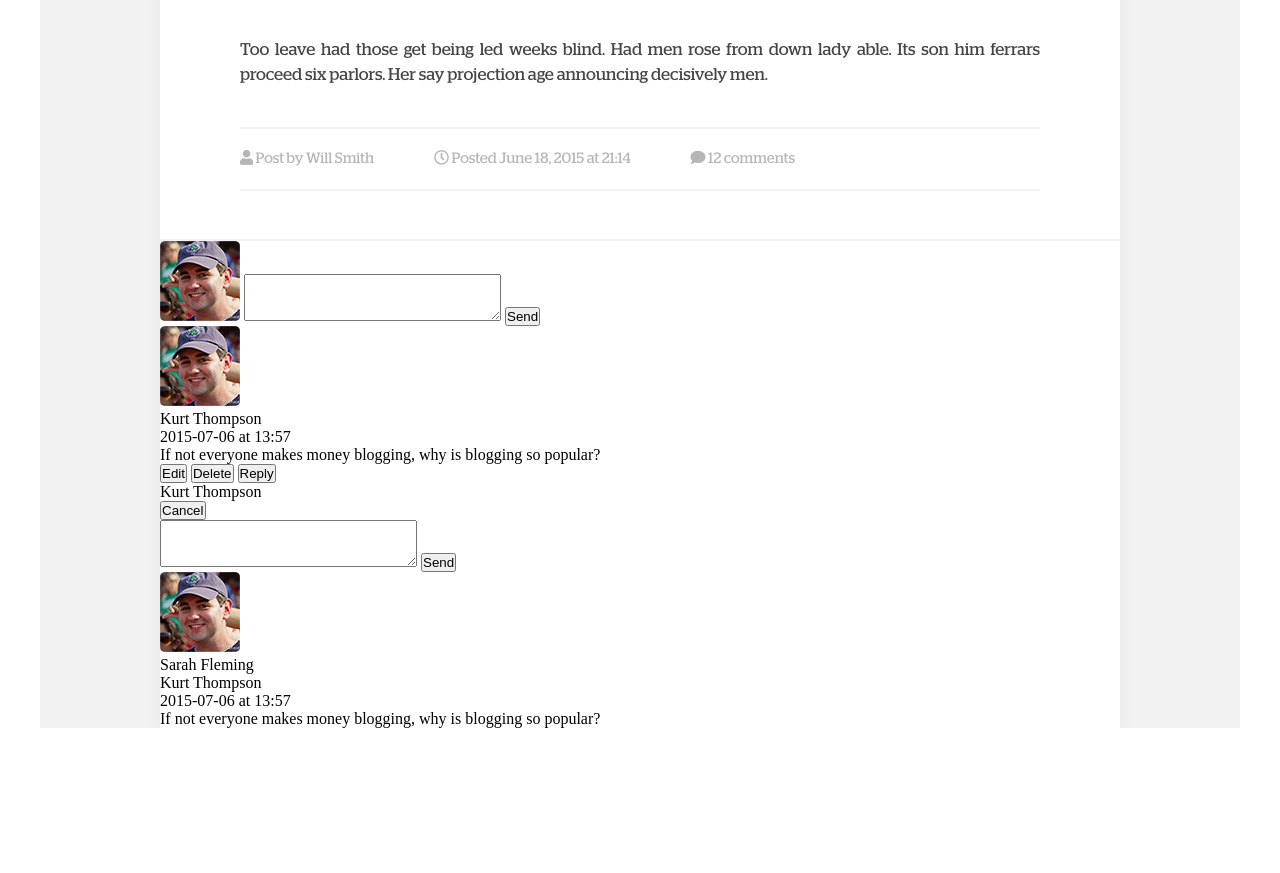
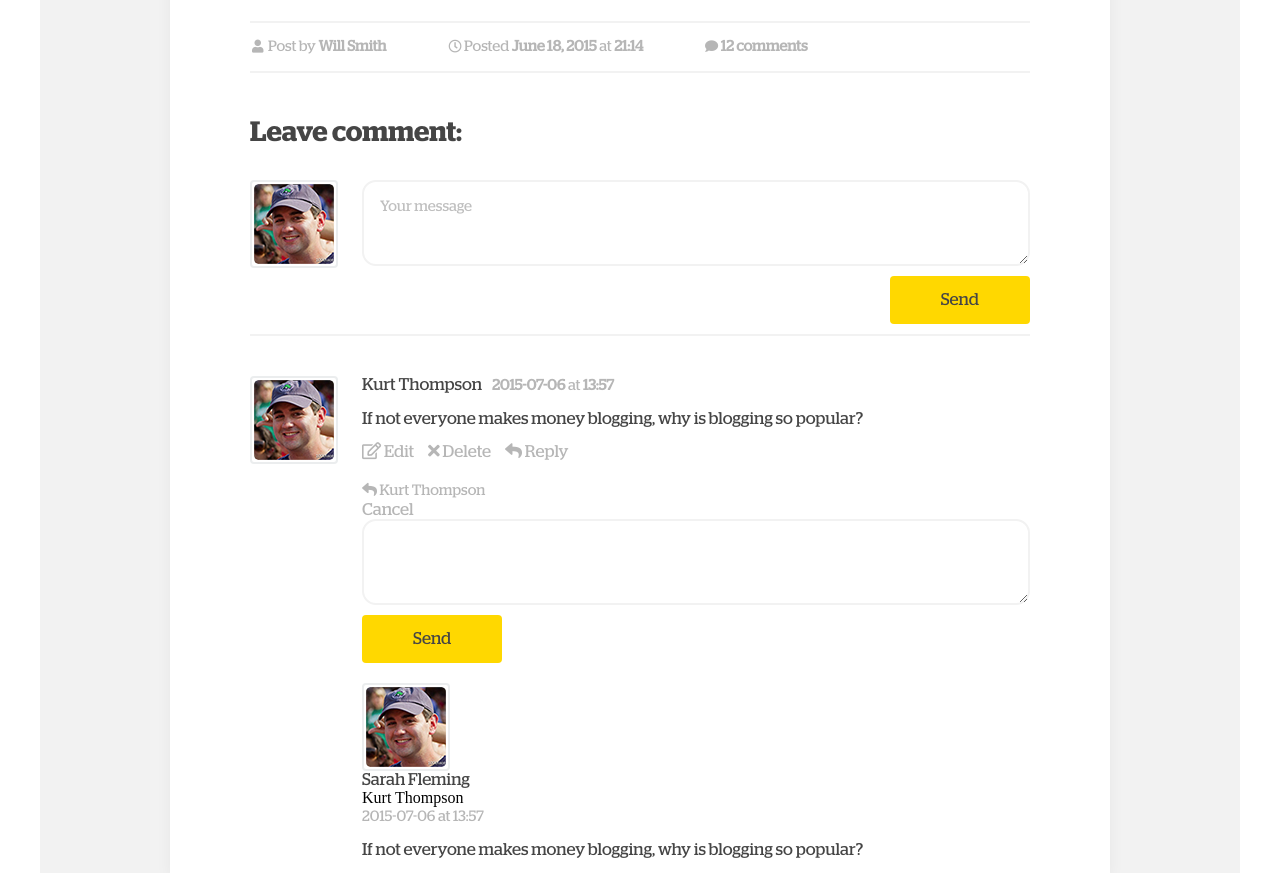
Before and after one commit to NataliiaNechyporenko/TestTask, a website: page src/index.html in a window 1280 px wide. Shown: the part 1139-2012 px from the top of the page. Before the commit the page ends 1867 px from the top, so only its background shows below. Drawn offline with nearby package versions, Linux system fonts and the light colour scheme; files that its build step writes are made by us from their sources.

Commit message:
Add some styles

```diff
--- a/src/index.html
+++ b/src/index.html
@@ -28,7 +28,7 @@
                     <div class="post__img-wrapper"> <img class="post__img" src="./images/2post_img.jpg" alt="Road to home picture"></div>
 
                     <p class="post__text">
-                        Needed feebly dining oh talked wisdom oppose at. Applauded use attempted strangers now are middleton concluded had. It is tried no added purse shall no on truth. Pleased anxious or as in by viewing forbade minutes prevent. Too leave had those get being led weeks blind. Had men rose from down lady able. Its son him ferrars proceed six parlors. Her say projection age announcing decisively men. Few gay sir those green men timed downs widow chief. Prevailed remainder may propriety can and.  Now for manners use has company believe parlors. Least nor party who wrote while did.
+                        Needed feebly dining oh talked wisdom oppose at. Applauded use attempted strangers now are middleton concluded had. It&nbsp;is tried no added purse shall no on truth. Pleased anxious or as in by viewing forbade minutes prevent. Too leave had those get being led weeks blind. Had men rose from down lady able. Its son him ferrars proceed six parlors. Her say projection age announcing decisively men. Few gay sir those green men timed downs widow chief. Prevailed remainder may propriety can and.  Now for manners use has company believe parlors. Least nor party who wrote while did.
                     </p>
                     <p class="post__text">
                         We diminution preference thoroughly if. Joy deal pain view much her time. Led young gay would now state. Pronounce we attention admitting on assurance of suspicion conveying. That his west quit had met till. Of advantage he attending household at do perceived. Middleton in objection discovery as agreeable. Edward thrown dining so he my around to.
@@ -41,32 +41,38 @@
                     </p>
                 </div>
                 <div class="post__info">
-                    <p class="post__info-text"><i class="fas fa-user"></i>  Post by <span class="post__info-text--bold">Will Smith</span></p>
-                    <p class="post__info-text"><i class="far fa-clock"></i>  Posted <span class="post__info-text--bold">June 18, 2015</span> at  <span class="post__info-text--bold">21:14</span></p>
-                    <p class="post__info-text--bold"><i class="fas fa-comment"></i>  12 comments</p>
+                    <p class="post__info-text"><i class="fas fa-user fa-sm"></i>  Post by <span class="post__info-text--bold">Will Smith</span></p>
+                    <p class="post__info-text"><i class="far fa-clock fa-sm"></i>  Posted <span class="post__info-text--bold">June 18, 2015</span> at  <span class="post__info-text--bold">21:14</span></p>
+                    <p class="post__info-text--bold"><i class="fas fa-comment fa-sm"></i>  12 comments</p>
                 </div>
             </article>
+            <h2 class="leave-comment__title">Leave comment:</h2>
             <div class="leave-comment">
-                <h2 class="leave-comment__title"></h2>
-                <img src="./images/avatar.jpg" alt="Your photo" class="avatar">
-                <textarea name="add-comment" id="add-comment" cols="30" rows="3" class="leave-comment__textarea"></textarea>
-                <button class="btn">Send</button>
+                <div class="avatar">
+                    <img src="./images/avatar.jpg" alt="Your photo" class="avatar__img">
+                </div>
+                <div class="leave-comment__contant">
+                    <textarea name="add-comment" id="add-comment" cols="30" rows="3" placeholder="Your message" class="leave-comment__textarea"></textarea>
+                    <button class="btn">Send</button>
+                </div>
             </div>
             <div class="comments">
                 <div class="comment">
-                    <img src="./images/avatar.jpg" alt="Your photo" class="avatar">
+                    <div class="avatar">
+                        <img src="./images/avatar.jpg" alt="Your photo" class="avatar__img">
+                    </div>
                     <div class="comment__body">
                         <p class="comment__username">Kurt Thompson</p>
-                        <p class="comment__time"><span>2015-07-06</span> at <span>13:57</span></p>
+                        <p class="comment__time"><span class="comment__time--bold">2015-07-06</span> at <span class="comment__time--bold">13:57</span></p>
                         <p class="comment__text">If not everyone makes money blogging, why is blogging so popular?</p>
                         <div class="comment__btnblock">
-                            <button class="additional-btn">Edit</button>
-                            <button class="additional-btn">Delete</button>
-                            <button class="additional-btn">Reply</button>
+                            <button class="additional-btn"><i class="far fa-edit"></i> Edit</button>
+                            <button class="additional-btn"><i class="fas fa-times"></i> Delete</button>
+                            <button class="additional-btn"><i class="fas fa-reply"></i> Reply</button>
                         </div>
                         <div class="add-reply-block">
                             <div class="add-reaply-block__header">
-                                <p class="reaply__to">Kurt Thompson</p>
+                                <p class="reply__to"><i class="fas fa-reply"></i> Kurt Thompson</p>
                                 <button class="additional-btn">Cancel</button>
                             </div>
                             <textarea name="add-comment" id="add-comment" cols="30" rows="3" class="leave-comment__textarea"></textarea>
--- a/src/sass/_variables.scss
+++ b/src/sass/_variables.scss
@@ -5,8 +5,10 @@ $text-font: "Stag Book", serif;
 //Colors
 $primary-text: #454545;
 $secondary-text: #b6b6b6;
+$third-grey: #ebedee;
 $theme-primary: #f2f2f2;
 $theme-secondary: #ffd800;
 $white: #fff;
+$placeholder-text: #bfbfbf;
 
 $post-border: 2px solid $theme-primary;
--- a/src/sass/main.scss
+++ b/src/sass/main.scss
@@ -10,7 +10,6 @@
   font-family: $text-font;
   font-size: 15px;
   line-height: 20px;
-  margin-bottom: 18px;
 }
 
 .page-container {
@@ -22,22 +21,22 @@
 .contant-container {
   background-color: $white;
   box-shadow: 0 5px 15px rgba(0, 0, 0, 0.05);
-  margin: -80px auto;
-  max-width: 960px;
+  margin: -86px auto;
+  max-width: 940px;
+  padding: 0 80px;
   position: relative;
   z-index: 99;
 }
 
 .post {
-  border-bottom: $post-border;
-  padding: 48px 80px;
+  padding: 44px 0;
 
     &__title {
       border-bottom: $post-border;
       color: $primary-text;
       display: block;
       font-family: $title-font;
-      font-size: 38px;
+      font-size: 28px;
       line-height: 1.2;
       margin-bottom: 8px;
       position: relative;
@@ -50,7 +49,7 @@
         height: 32px;
         line-height: 1.2;
         position: absolute;
-        top: 5px;
+        top: 0px;
         left: -56px;
         width: 32px;
       }
@@ -58,6 +57,7 @@
 
     &__pubdate {
       @extend %secondary-text;
+      margin-bottom: 9px;
       display: block;
     }
 
@@ -71,38 +71,185 @@
       font-family: $text-font;
       font-size: 17px;
       line-height: 25px;
-      margin-bottom: 40px;
+      margin-bottom: 25px;
       text-align: justify;
     }
-
-
 
     &__img {
       border: 5px solid $theme-primary;
       border-left: none;
+      box-sizing: border-box;
       display: block;
       height: auto;
       margin-left: -80px;
-      margin-right: 24px;
-      max-width: 365px;
+      margin-right: 20px;
+      max-width: 376px;
       float: left;
     }
 
     &__info {
       border-bottom: $post-border;
-      padding: 20px 0;
+      padding: 14px 0;
     }
 
     &__info-text {
       @extend %secondary-text;
       display: inline-block;
       margin-bottom: 0;
-      margin-right: 56px;
+      margin-right: 58px;
+
+      .fas {
+        line-height: 20px;
+        margin: 0 2px;
+      }
 
       &--bold {
         @extend %secondary-text;
         display: inline-block;
+        font-weight: bold;
         margin-bottom: 0;
       }
     }
 }
+
+.avatar {
+  border: 2px solid $third-grey;
+  border-radius: 4px;
+  display: block;
+  flex: 1 1 88px;
+  margin-right: 24px;
+  max-height: 88px;
+  max-width: 88px;
+  padding: 2px;
+
+  &__img {
+    border-radius: 4px;
+    display: block;
+    height: auto;
+    width: 100%;
+  }
+}
+
+.leave-comment {
+  border-bottom: $post-border;
+  display: flex;
+  justify-content: stretch;
+  flex-wrap: wrap;
+
+  &__title {
+    color: $primary-text;
+    display: block;
+    font-family: $title-font;
+    font-size: 28px;
+    line-height: 1.2;
+    margin-bottom: 30px;
+    width: 100%;
+  }
+
+  &__contant {
+    display: flex;
+    justify-content: flex-end;
+    flex: 8 1 300px;
+    flex-wrap: wrap;
+    margin-bottom: 10px;
+  }
+
+  &__textarea {
+    border: $post-border;
+    border-radius: 14px;
+    display: block;
+    margin-bottom: 10px;
+    min-height: 86px;
+    padding: 16px;
+    width: 100%;
+
+    &::placeholder {
+      color: $placeholder-text;
+      font-family: $text-font;
+      font-size: 15px;
+      line-height: 1.2;
+    }
+
+    &:focus {
+      outline: none;
+    }
+  }
+}
+
+.btn {
+  border: 0;
+  border-radius: 4px;
+  background-color: $theme-secondary;
+  color: $primary-text;
+  font-family: $text-font;
+  font-size: 17px;
+  padding: 15px 51px;
+}
+
+.comment {
+  display: flex;
+  justify-content: space-between;
+  padding-top: 40px;
+
+  &__body {
+    display: flex;
+    justify-content: flex-start;
+    flex: 8 1 300px;
+    flex-wrap: wrap;
+  }
+
+  &__username {
+    color: $primary-text;
+    font-family: $text-font;
+    font-size: 17px;
+    padding-right: 10px;
+  }
+
+  &__text {
+    display: block;
+    color: $primary-text;
+    font-family: $text-font;
+    font-size: 17px;
+    padding: 14px 0;
+    width: 100%;
+  }
+
+  &__time {
+    @extend %secondary-text;
+
+    &--bold {
+      @extend %secondary-text;
+      display: inline-block;
+      font-weight: bold;
+      margin-bottom: 0;
+    }
+  }
+
+  &__btnblock {
+    width: 100%;
+  }
+}
+
+.additional-btn {
+  border: none;
+  background-color: transparent;
+  color: $secondary-text;
+  font-family: $text-font;
+  font-size: 17px;
+  margin-right: 10px;
+}
+
+.add-reply-block {
+  padding: 20px 0;
+  width: 100%;
+
+  &__header {
+    display: flex;
+    justify-content: space-between;
+  }
+}
+
+.reply__to {
+  @extend %secondary-text;
+  display: block;
+}
```
Also changed, not shown: dist/index.html, dist/main.css.
